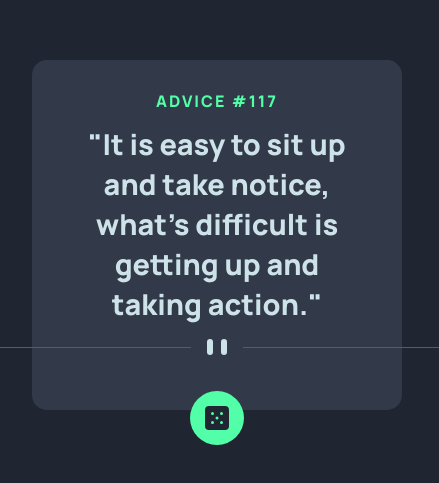
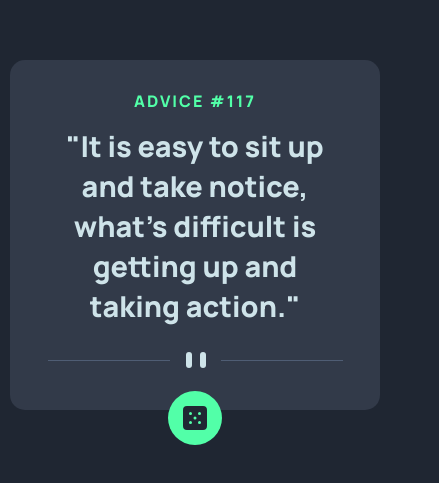
Before and after one commit to nico-dev-it/advice-generator, a React (Create React App) app: page / in a window 390 px wide. Shown: the part 109-592 px from the top of the page, 439 px wide, since content can reach past the window. Built offline with nearby package versions, Linux system fonts and the light colour scheme.

Commit message:
updated mobile sizing and mobile divider svg added and styled

```diff
--- a/src/App.css
+++ b/src/App.css
@@ -3,4 +3,6 @@
   font-family: 'Manrope', sans-serif;
   background-color: #1F2632FF;
   height: 100vh;
+  display: flex;
+  justify-content: center;
 }
--- a/src/components/advice.js
+++ b/src/components/advice.js
@@ -17,7 +17,6 @@ const StyledCard = styled.div`
     @media (max-width: 670px) {
     width: 370px;
     height: 350px;
-    margin-left: 2em;
   }
     `
 const AdviceIdBlock = styled.div`
@@ -44,8 +43,19 @@ const AdviceSlip = styled.div`
 const Divider = styled.div `
     position: relative;
     bottom: 30px;
+    @media (max-width: 670px) {
+    display: none;
+    }
 `
 
+const DividerMobile = styled.div `
+    display: none;
+    @media (max-width: 670px) {
+    display: flex;
+    position: relative;
+    top: -20px;
+    }
+`
 const Button = styled.div`
     position: absolute;
     bottom: -35px;
@@ -100,6 +110,9 @@ const Advice = () => {
                 </g>
             </svg>
             </Divider>
+            <DividerMobile>
+                <svg width="295" height="16" xmlns="http://www.w3.org/2000/svg"><g fill="none" fill-rule="evenodd"><path fill="#4F5D74" d="M0 8h122v1H0zM173 8h122v1H173z"/><g transform="translate(138)" fill="#CEE3E9"><rect width="6" height="16" rx="3"/><rect x="14" width="6" height="16" rx="3"/></g></g></svg>
+            </DividerMobile>
             <Button>
                 <div>
                 <svg onClick={() => {
```
